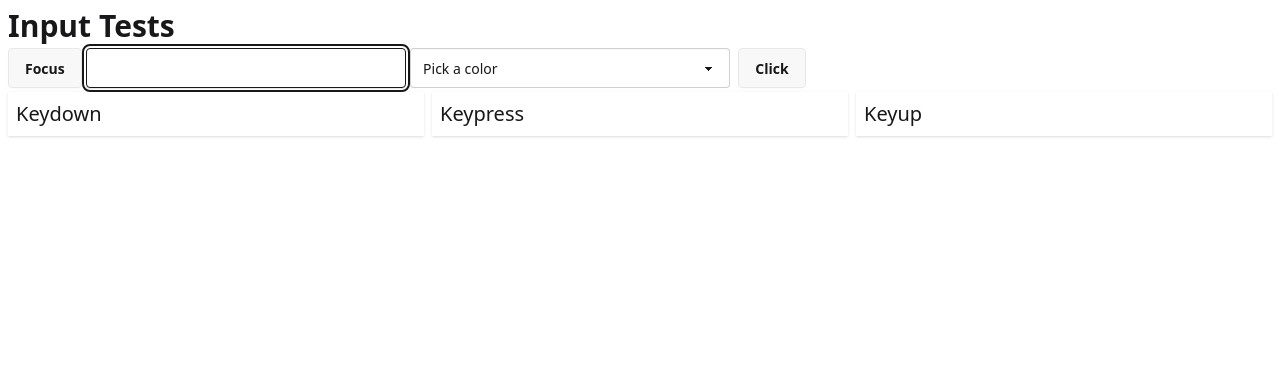
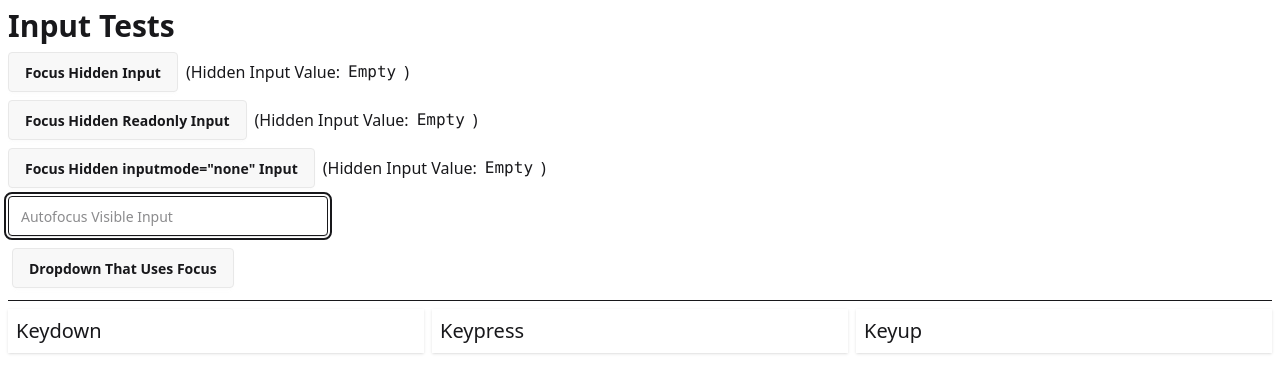
Before and after one commit to pcbowers/input-tests, a plain HTML site: page index.html in a window 1280 px wide. Drawn offline with nearby package versions, Linux system fonts and the light colour scheme.

Commit message:
feat: ✨ Add a couple more hidden inputs

```diff
--- a/index.html
+++ b/index.html
@@ -8,28 +8,67 @@
     <title>Input Tests</title>
     <style type="text/tailwindcss"></style>
   </head>
-  <body class="prose p-2 m-auto">
+  <body class="prose p-2 m-auto flex flex-col gap-2">
     <h1 class="text-3xl font-bold">Input Tests</h1>
 
-    <input type="text" id="hiddenInput" style="opacity: 0; position: absolute; left: -9999px" />
-    <button class="btn" onclick="document.getElementById('hiddenInput').focus()">Focus</button>
+    <div class="flex gap-2 items-center">
+      <input
+        type="text"
+        id="hiddenInput"
+        style="opacity: 0; position: absolute; left: -9999px"
+        oninput="document.getElementById('hiddenInput-output').innerText = this.value"
+      />
+      <button class="btn" onclick="document.getElementById('hiddenInput').focus()">Focus Hidden Input</button>
+      (Hidden Input Value:
+      <pre id="hiddenInput-output">Empty</pre>
+      )
+    </div>
 
-    <input type="text" class="input" autofocus />
+    <div class="flex gap-2 items-center">
+      <input
+        type="text"
+        id="hiddenReadonlyInput"
+        style="opacity: 0; position: absolute; left: -9999px"
+        readonly
+        oninput="document.getElementById('hiddenReadonlyInput-output').innerText = this.value"
+      />
+      <button class="btn" onclick="document.getElementById('hiddenReadonlyInput').focus()">
+        Focus Hidden Readonly Input
+      </button>
+      (Hidden Input Value:
+      <pre id="hiddenReadonlyInput-output">Empty</pre>
+      )
+    </div>
 
-    <select class="select">
-      <option disabled selected>Pick a color</option>
-      <option>Crimson</option>
-      <option>Amber</option>
-      <option>Velvet</option>
-    </select>
+    <div class="flex gap-2 items-center">
+      <input
+        type="text"
+        id="hiddenInputModeInput"
+        style="opacity: 0; position: absolute; left: -9999px"
+        inputmode="none"
+        oninput="document.getElementById('hiddenInputModeInput-output').innerText = this.value"
+      />
+      <button class="btn" onclick="document.getElementById('hiddenInputModeInput').focus()">
+        Focus Hidden inputmode="none" Input
+      </button>
+      (Hidden Input Value:
+      <pre id="hiddenInputModeInput-output">Empty</pre>
+      )
+    </div>
 
-    <div class="dropdown dropdown-end">
-      <div tabindex="0" role="button" class="btn m-1">Click</div>
+    <div class="flex gap-2 items-center">
+      <input type="text" class="input" placeholder="Autofocus Visible Input" autofocus />
+    </div>
+
+    <div class="dropdown">
+      <div tabindex="0" role="button" class="btn m-1">Dropdown That Uses Focus</div>
       <ul tabindex="0" class="dropdown-content menu bg-base-100 rounded-box z-1 w-52 p-2 shadow-sm">
-        <li><a>Item 1</a></li>
-        <li><a>Item 2</a></li>
+        <li><a href="#item-1" onclick="document.activeElement.blur()">Item 1</a></li>
+        <li><a href="#item-2">Item 2</a></li>
       </ul>
     </div>
+
+    <hr />
 
     <div class="grid grid-cols-3 gap-2">
       <div class="rounded-bx bg-base-100 p-2 shadow-sm">
```
